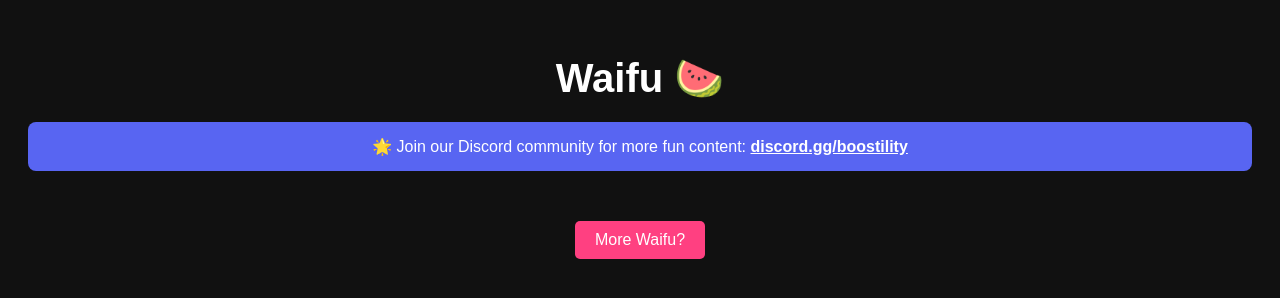
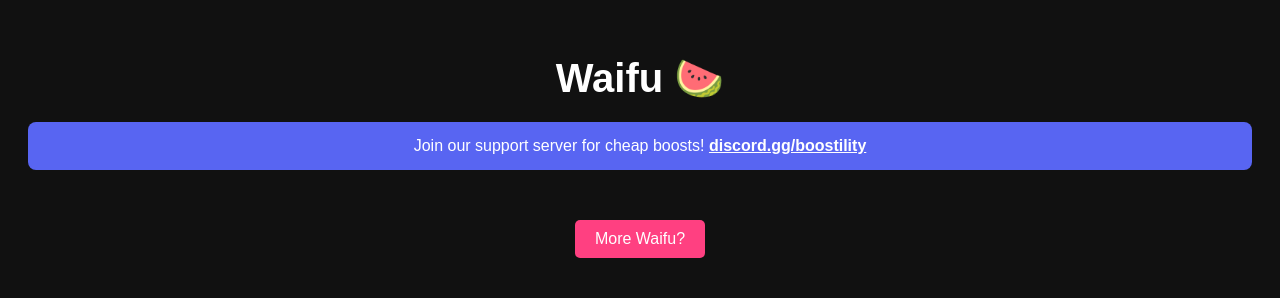
Before and after one commit to VioDLegit/boobility.online, a plain HTML site: page index.html in a window 1280 px wide. Drawn offline with Linux system fonts and the light colour scheme; no server answers.

Commit message:
Update index.html

```diff
--- a/index.html
+++ b/index.html
@@ -27,7 +27,7 @@
   <h1>Waifu 🍉</h1>
 
   <div class="discord-banner">
-    🌟 Join our Discord community for more fun content:
+    Join our support server for cheap boosts!
     <a href="https://discord.gg/boostility" target="_blank">discord.gg/boostility</a>
   </div>
 
```
